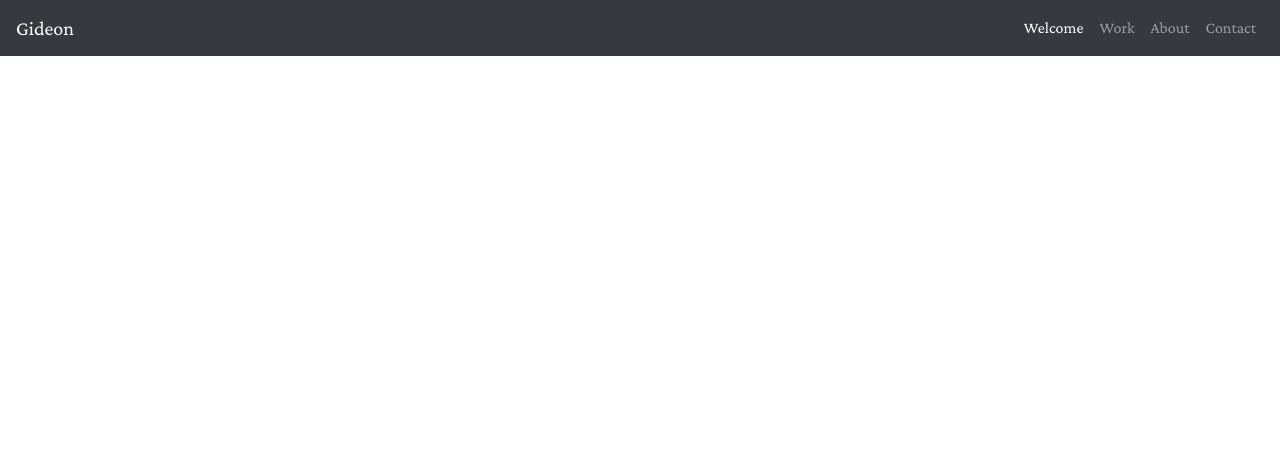
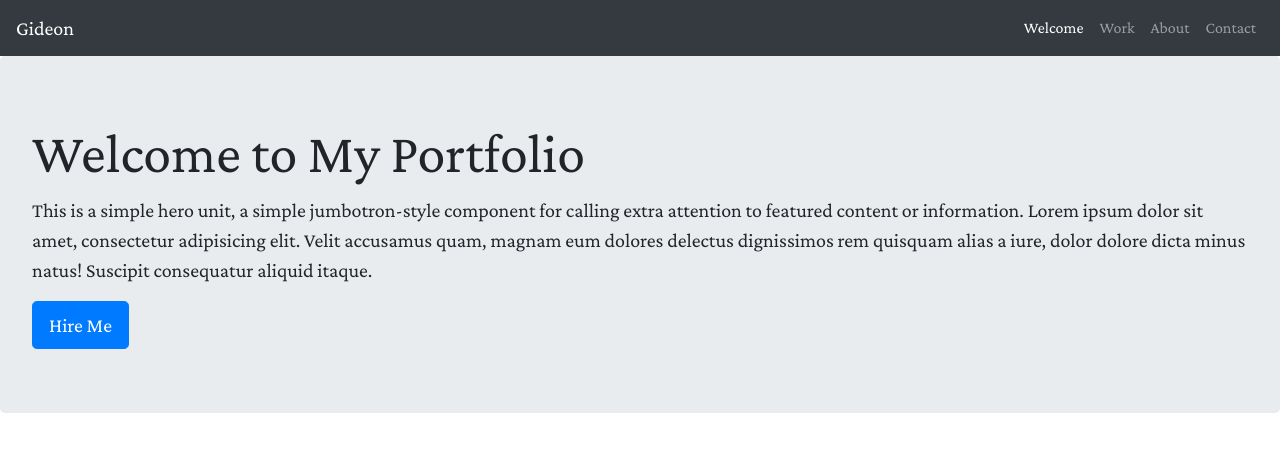
Before and after one commit to gideonclottey/bootstrap_portfolio, a plain HTML site: page index.html in a window 1280 px wide. Drawn offline with nearby package versions, Linux system fonts and the light colour scheme.

Commit message:
headline section commpleted

```diff
--- a/index.html
+++ b/index.html
@@ -52,6 +52,20 @@
         </ul>
       </div>
     </nav>
+    <!-- Hero or Headline section -->
+    <div class="jumbotron">
+      <h1 class="display-4">Welcome to My Portfolio</h1>
+      <p class="lead">
+        This is a simple hero unit, a simple jumbotron-style component for
+        calling extra attention to featured content or information. Lorem ipsum
+        dolor sit amet, consectetur adipisicing elit. Velit accusamus quam,
+        magnam eum dolores delectus dignissimos rem quisquam alias a iure, dolor
+        dolore dicta minus natus! Suscipit consequatur aliquid itaque.
+      </p>
+
+      <a class="btn btn-primary btn-lg" href="#" role="button">Hire Me</a>
+    </div>
+
     <script
       src="https://cdn.jsdelivr.net/npm/jquery@3.5.1/dist/jquery.slim.min.js"
       integrity="sha384-DfXdz2htPH0lsSSs5nCTpuj/zy4C+OGpamoFVy38MVBnE+IbbVYUew+OrCXaRkfj"
```
